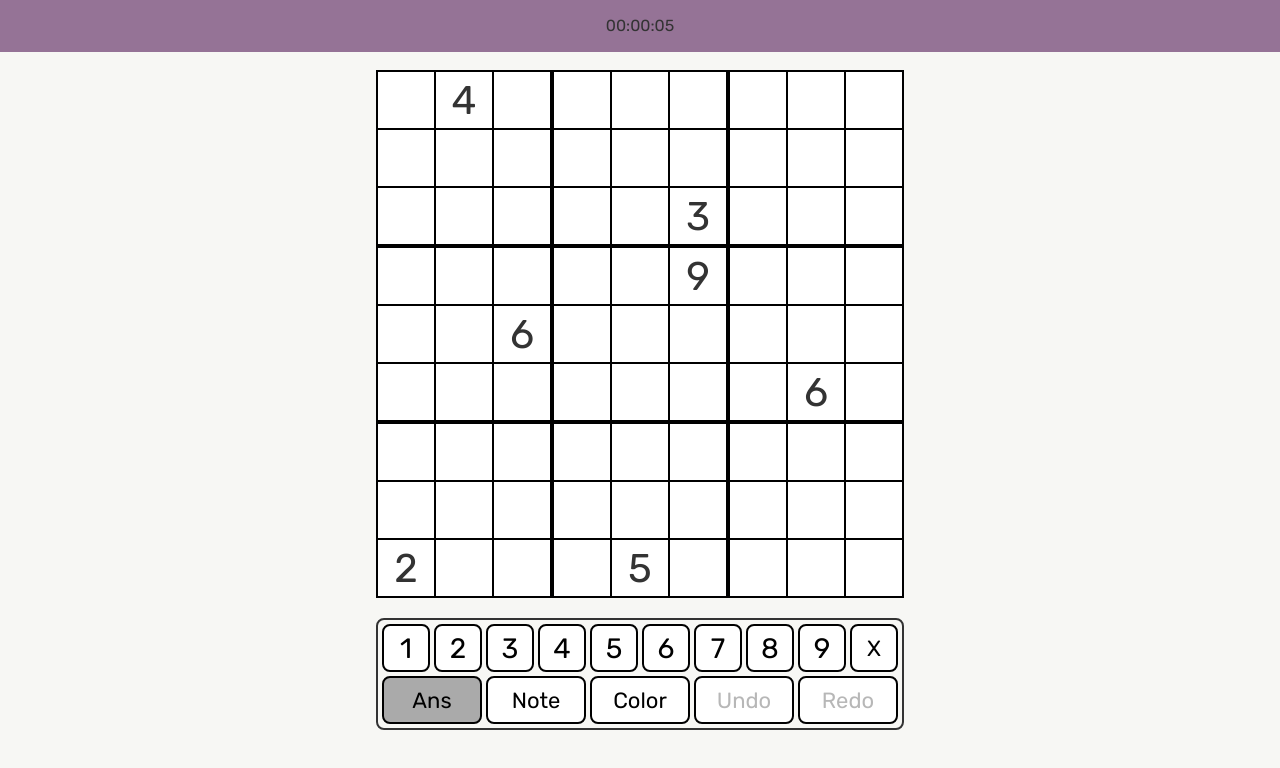
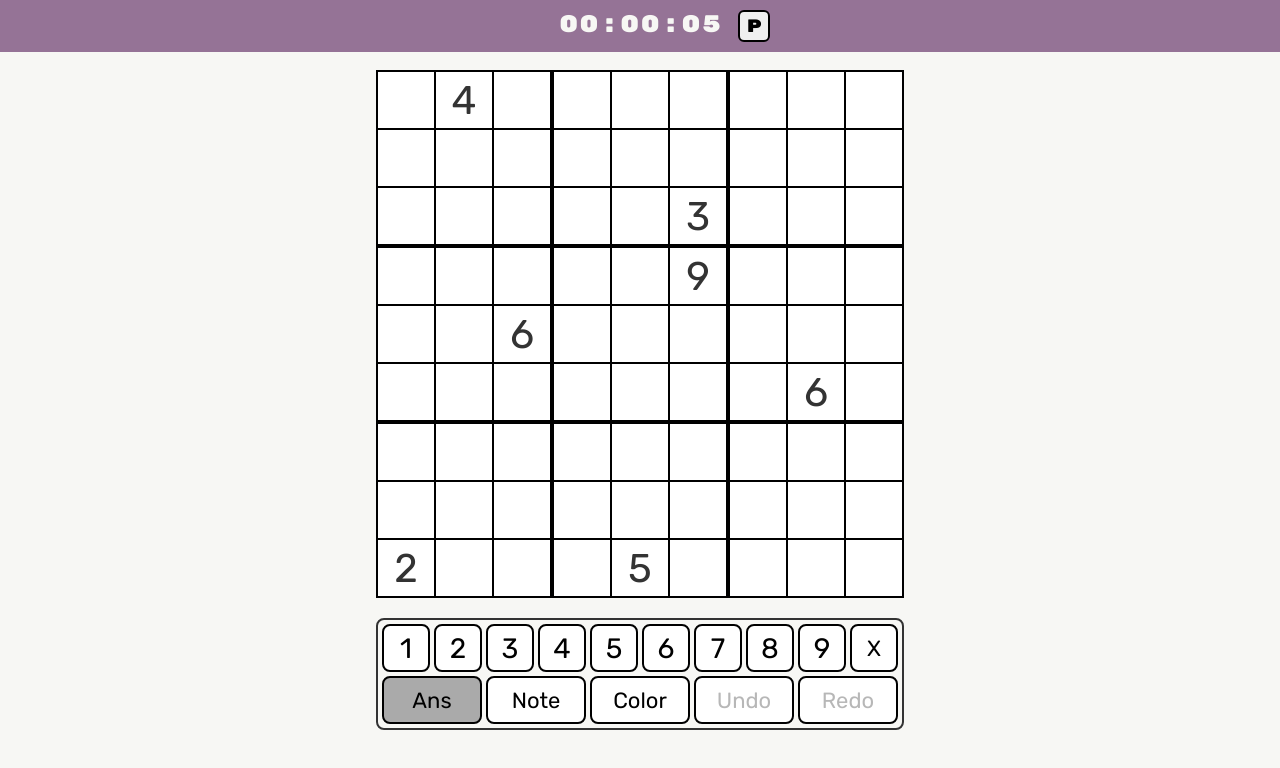
Before and after one commit to coostenbrug/react-sudoku, a React (Create React App) app: page / in a window 1280 px wide. Shown: the top 768 px of the page. Built offline with nearby package versions, Linux system fonts and the light colour scheme.

Commit message:
added rubik one mono and styled timer

```diff
--- a/src/App.tsx
+++ b/src/App.tsx
@@ -4,7 +4,13 @@ import { Sudoku } from './components/sudoku';
 import { exampleSudokuData, theme } from "./resources"
 import { ThemeProvider, createGlobalStyle } from "styled-components"
 import { Header } from "./components/header"
+import GameStateManager from "./components/GameStateManager"
 import { Helmet } from "react-helmet"
+
+interface GameStateManagerArguments {
+  isPaused: boolean;
+  setIsPaused(arg0: boolean): void;
+}
 
 const PageWrapper = styled.div({
   padding: "60px 0",
@@ -30,11 +36,17 @@ function App(): React.ReactElement {
         <meta charSet="utf-8" />
         <title>Sudoku</title>
         <link href="https://fonts.googleapis.com/css2?family=Rubik:wght@300;400&display=swap" rel="stylesheet"/>      </Helmet>
+        <link href="https://fonts.googleapis.com/css2?family=Rubik+Mono+One&display=swap" rel="stylesheet"/>
       <GlobalStyle/>
-      <Header/>
-      <PageWrapper>
-        <Sudoku data={exampleSudokuData}/>
-      </PageWrapper>
+      <GameStateManager>{
+        ({isPaused, setIsPaused}: GameStateManagerArguments): React.ReactElement=>(
+        <>
+          <Header isPaused={isPaused} setIsPaused={setIsPaused}/>
+          <PageWrapper>
+            <Sudoku data={exampleSudokuData}/>
+          </PageWrapper>
+        </>)}
+      </GameStateManager>
     </ThemeProvider>
   );
 }
--- /dev/null
+++ b/src/components/GameStateManager.tsx
@@ -0,0 +1,17 @@
+import React from "react"
+
+interface Props {
+    children: Function;
+}
+
+const GameStateManager = ({ children }: Props): React.ReactElement => {
+
+    const [isPaused, setIsPaused] = React.useState(false)
+
+    return(children({
+        isPaused,
+        setIsPaused
+    }))
+}
+
+export default GameStateManager
--- a/src/components/header/Header.tsx
+++ b/src/components/header/Header.tsx
@@ -2,10 +2,15 @@ import React from "react"
 import HeaderDiv from "./HeaderDiv"
 import Timer from "./Timer"
 
-const Header = (): React.ReactElement => {
+interface Props {
+    isPaused: boolean;
+    setIsPaused(arg0: boolean): void;
+}
+
+const Header = ({isPaused, setIsPaused}: Props): React.ReactElement => {
     return(
         <HeaderDiv>
-            <Timer/>
+            <Timer isPaused={isPaused} setIsPaused={setIsPaused}/>
         </HeaderDiv>
     )
 }
--- a/src/components/header/HeaderDiv.tsx
+++ b/src/components/header/HeaderDiv.tsx
@@ -4,6 +4,7 @@ import {theme} from "../../resources"
 const HeaderDiv = styled.div`
     display: flex;
     justify-content: space-around;
+    align-items: center;
     position: absolute;
     top: 0;
     left: 0;
--- a/src/components/header/Timer.tsx
+++ b/src/components/header/Timer.tsx
@@ -1,22 +1,53 @@
 import React from "react"
+import TimerButton from "./TimerButton"
+import TimerText from "./TimerText"
 
-const Timer = (): React.ReactElement => {
+interface Props {
+    isPaused: boolean;
+    setIsPaused: Function;
+}
+
+interface Timer extends React.FunctionComponent{
+    timer: number;
+}
+
+const Timer = ({isPaused, setIsPaused}: Props): React.ReactElement => {
 
     const [time, setTime] = React.useState(0)
 
     function startTimer(): void {
-        setInterval(()=> setTime(prev => prev + 1),1000)
+        Timer.timer = setInterval(()=> setTime(prev => prev + 1),1000)
+    }
+
+    function stopTimer(): void {
+        clearInterval(Timer.timer)
     }
 
     React.useEffect(()=>{
-        startTimer()
-    },[])
+        if (isPaused) {
+            stopTimer()
+        } else {
+            startTimer()
+        }
+        return((): void => {
+            stopTimer()
+        })
+    },[isPaused])
 
     return(
-        <p>
-            {new Date(time * 1000).toISOString().substr(11, 8)}
-        </p>
+        <div>
+            <TimerText>
+                {new Date(time * 1000).toISOString().substr(11, 8)}
+            </TimerText>
+            <TimerButton onClick={(): void => {
+                    setIsPaused(!isPaused)
+                    console.log(isPaused)}}>
+                {isPaused ? "R" : "P"}
+            </TimerButton>
+        </div>
     )
 }
 
+Timer.timer = 0
+
 export default Timer
--- /dev/null
+++ b/src/components/header/TimerButton.tsx
@@ -0,0 +1,17 @@
+import styled from "styled-components"
+import {theme} from "../../resources"
+
+const TimerButton = styled.button`
+    height: 32px;
+    width: 32px;
+    font-family: ${theme.fonts.mono};
+    border: 2px solid;
+    border-radius: 6px;
+    font-size: 18px;
+
+    :focus {
+        outline: none;
+    }
+`
+
+export default TimerButton
--- /dev/null
+++ b/src/components/header/TimerText.tsx
@@ -0,0 +1,12 @@
+import styled from "styled-components"
+import {theme} from "../../resources"
+
+const TimerText = styled.p`
+    display: inline;
+    margin-right: 16px;
+    margin-left: 48px;
+    font-family: ${theme.fonts.mono};
+    color: ${theme.colors.primary};
+    font-size: 24px;
+`
+export default TimerText
--- a/src/resources/theme.ts
+++ b/src/resources/theme.ts
@@ -20,7 +20,8 @@ const theme = {
         darkBlue: "#1E555C"
     },
     fonts: {
-        base: "'Rubik', sans-serif;",
+        base: "'Rubik', sans-serif",
+        mono: "'Rubik Mono One', sans-serif",
         heading: "'Montserrat Subrayada', sans-serif"
     }
 }
```
